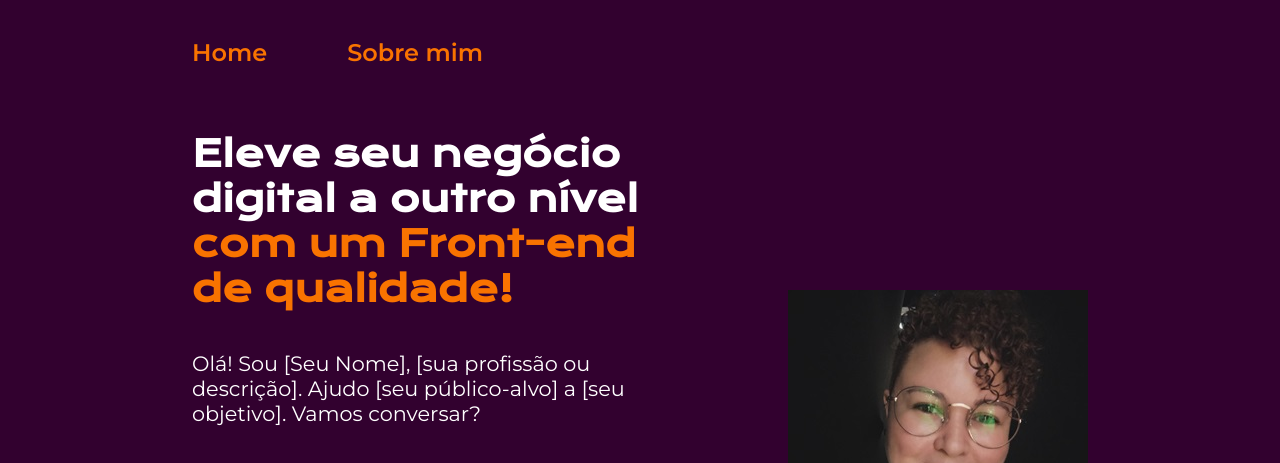
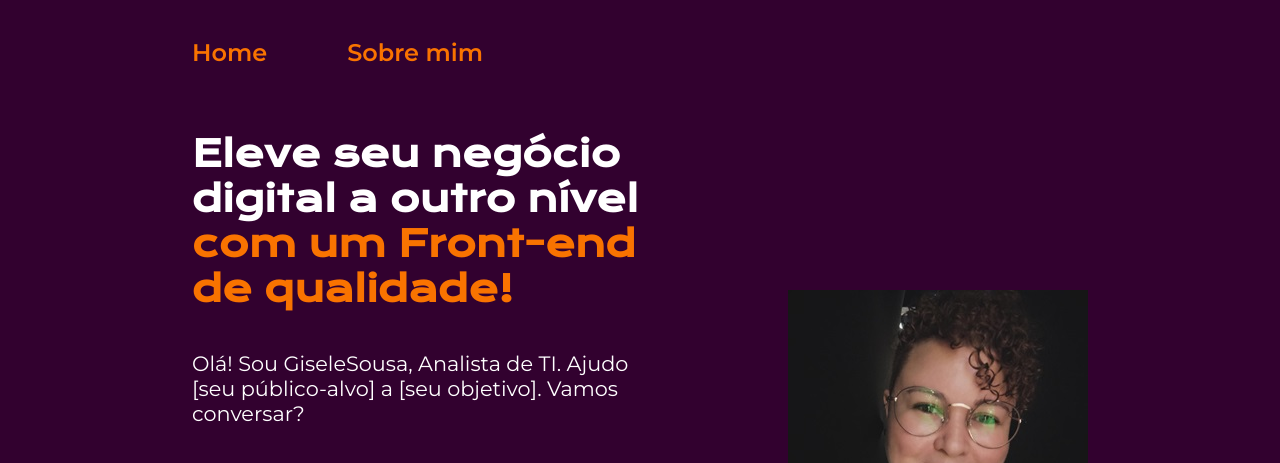
Before and after one commit to giserpa/projeto-inicial, a plain HTML site: page index.html in a window 1280 px wide. Shown: the top 463 px of the page. Drawn offline with nearby package versions, Linux system fonts and the light colour scheme.

Commit message:
alterei nome

```diff
--- a/index.html
+++ b/index.html
@@ -18,7 +18,7 @@
     <section class="apresentacao__conteudo">
         <h1 class="apresentacao__conteudo__titulo">Eleve seu negócio digital a outro nível <strong>
             com um Front-end de qualidade!</strong></h1>
-        <p class="apresentacao__conteudo__subtitulo">Olá! Sou [Seu Nome], [sua profissão ou descrição]. Ajudo
+        <p class="apresentacao__conteudo__subtitulo">Olá! Sou GiseleSousa, Analista de TI. Ajudo
             [seu público-alvo] a [seu objetivo]. Vamos conversar?</p>
             <div class="apresentacao__links">
                 <h2 class="apresentacao__links__subtitulo">
```
